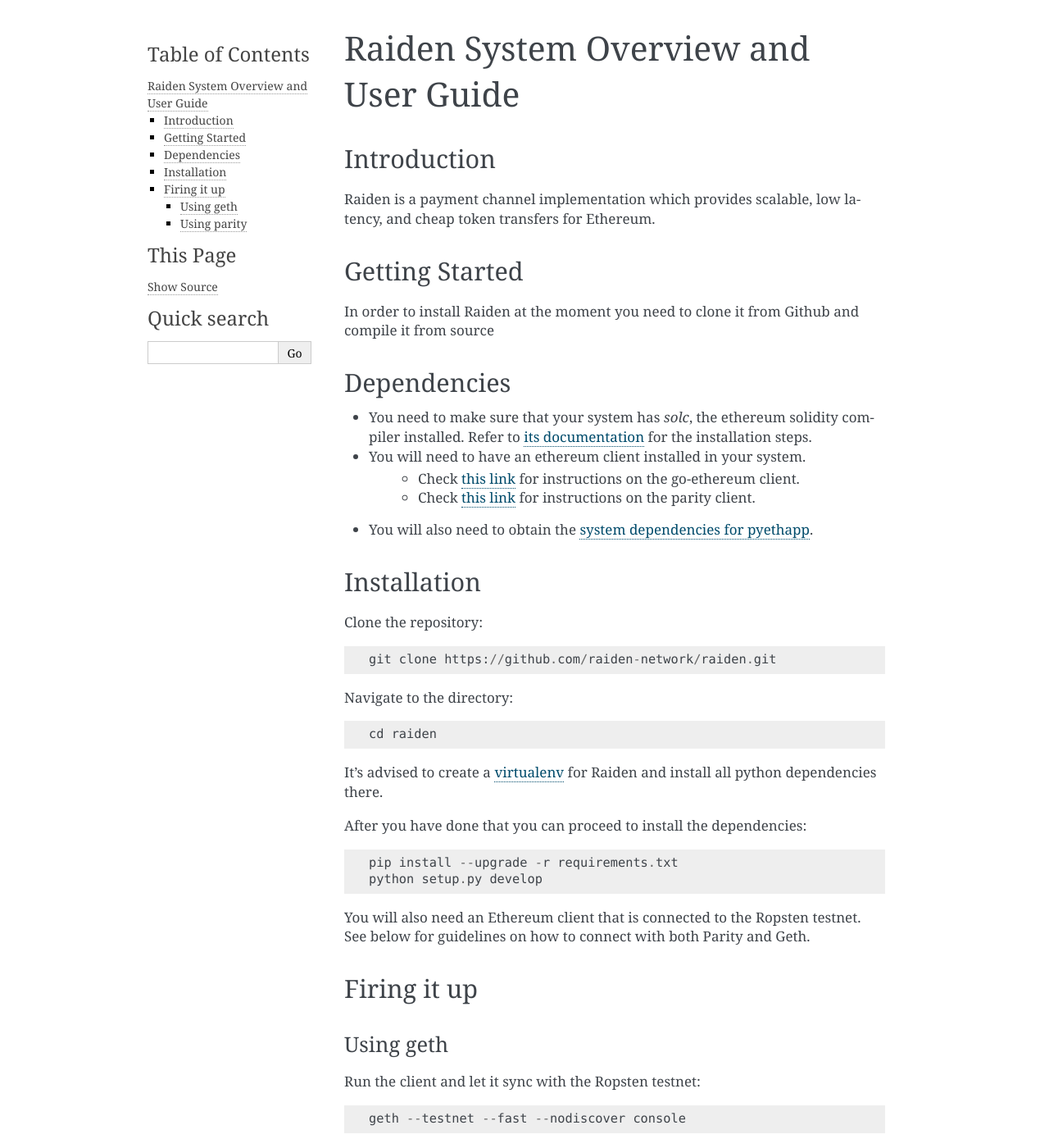
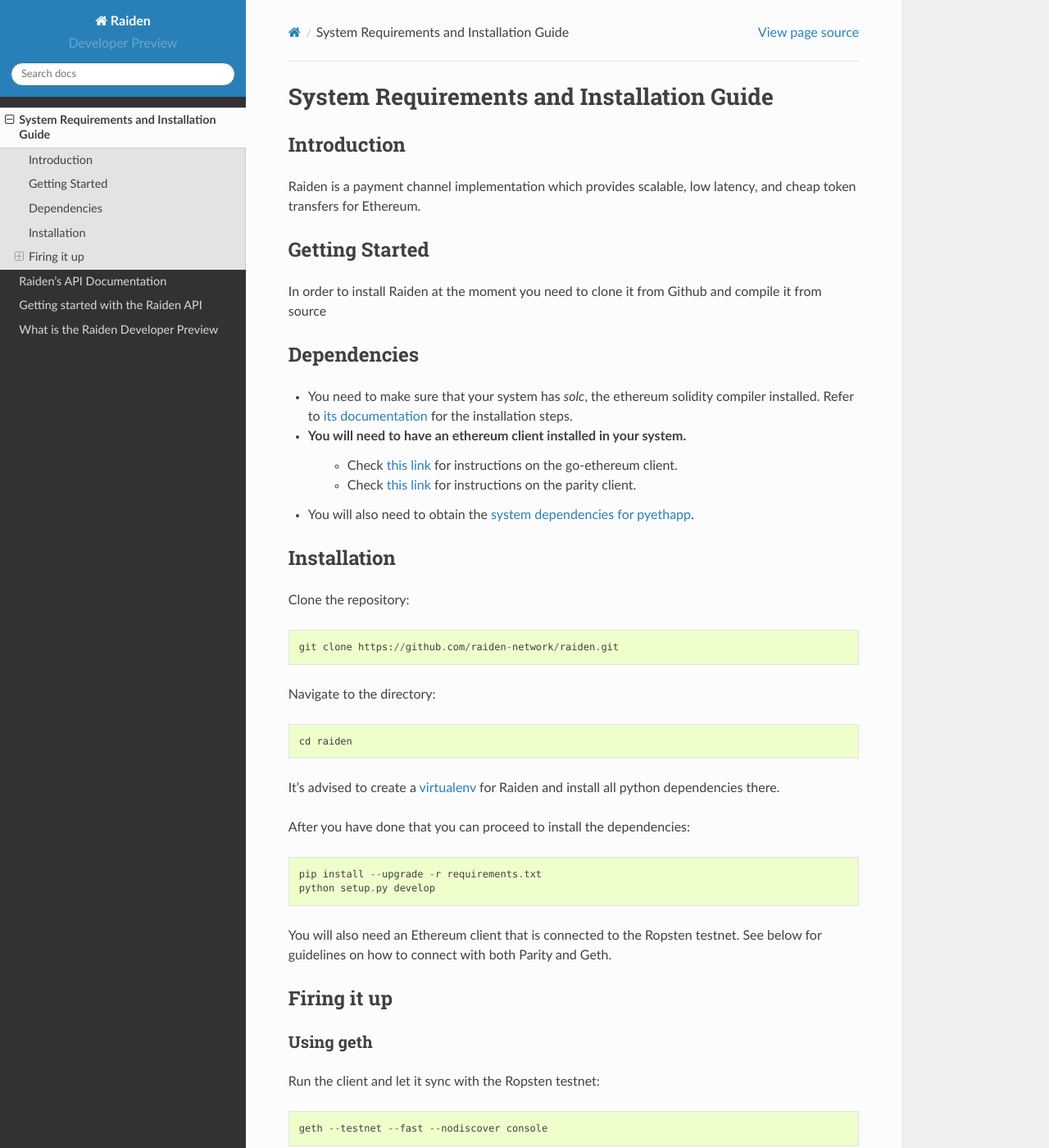
Before and after one commit to raiden-network/raiden, a Sphinx documentation site: the page built from docs/overview_and_guide.rst, in a window 1280 px wide and 1400 px high. Shown: the whole window at 82% size. Built offline with Sphinx 7.4.7 and the Read the Docs theme 2.0.0, drawn with Linux system fonts in a browser that asks for light colours; pages that are not in the unit, such as notebooks, are missing from menus; some of the changed text lies outside the part shown.

Commit message:
updating html theme

```diff
--- a/docs/conf.py
+++ b/docs/conf.py
@@ -66,9 +66,9 @@
 # built documents.
 #
 # The short X.Y version.
-version = u'POC-0'
+version = u'Developer Preview'
 # The full version, including alpha/beta/rc tags.
-release = u'POC-0'
+release = u'Developer Preview'
 
 # The language for content autogenerated by Sphinx. Refer to documentation
 # for a list of supported languages.
@@ -128,7 +128,7 @@
 # The theme to use for HTML and HTML Help pages.  See the documentation for
 # a list of builtin themes.
 #
-html_theme = 'alabaster'
+html_theme = "sphinx_rtd_theme"
 
 # Theme options are theme-specific and customize the look and feel of a theme
 # further.  For a list of options available for each theme, see the
--- a/docs/index.rst
+++ b/docs/index.rst
@@ -1,11 +1,11 @@
 Raiden Network Documentation
-==================================
+*****************************
 
 
 This is the documentation of the  `Raiden Network <http://raiden.network/>`_. You can find the source code in `our Github Repository <https://github.com/raiden-network/raiden>`_.
 
 Contents
-==============
+************
 
 .. toctree::
   :maxdepth: 2
@@ -14,3 +14,4 @@
   rest_api
   api_walkthrough
   what_is_the_dev_preview
+  Raiden Codebase Documentation <./_build/generated/modules>
--- a/docs/overview_and_guide.rst
+++ b/docs/overview_and_guide.rst
@@ -1,7 +1,7 @@
-Raiden System Overview and User Guide
-=====================================
+System Requirements and Installation Guide
+==================================================
 .. toctree::
-  :maxdepth: 3
+  :maxdepth: 2
 
 Introduction
 ************
@@ -81,3 +81,6 @@
      raiden --keystore-path "~/.local/share/io.parity.ethereum/keys/test" --eth-rpc-endpoint "127.0.0.1:8545"
 
 Select the Ethereum account when prompted, and type in the account's password.
+
+
+See the :doc:`API walkthrough <api_walkthrough>` for further intstructions on how to interact with Raiden.
--- a/requirements.txt
+++ b/requirements.txt
@@ -25,3 +25,4 @@
 pytest>=3.0.4
 psutil
 filelock
+sphinx_rtd_theme
```
